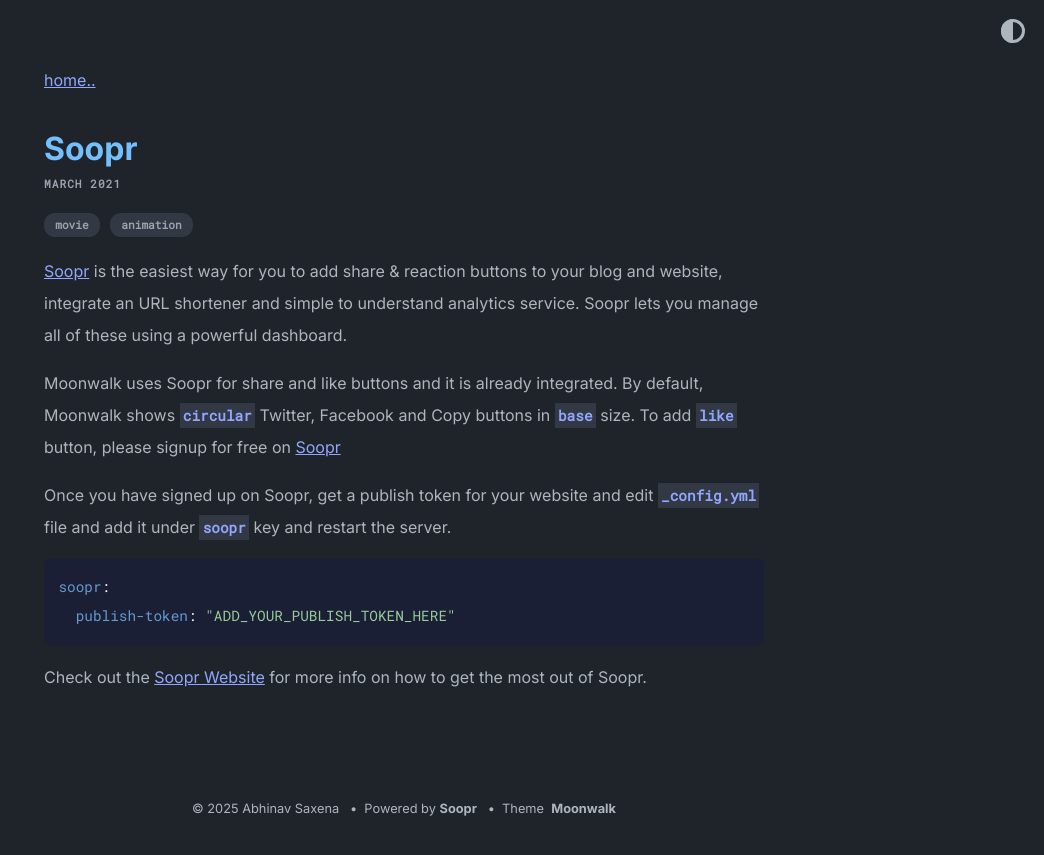
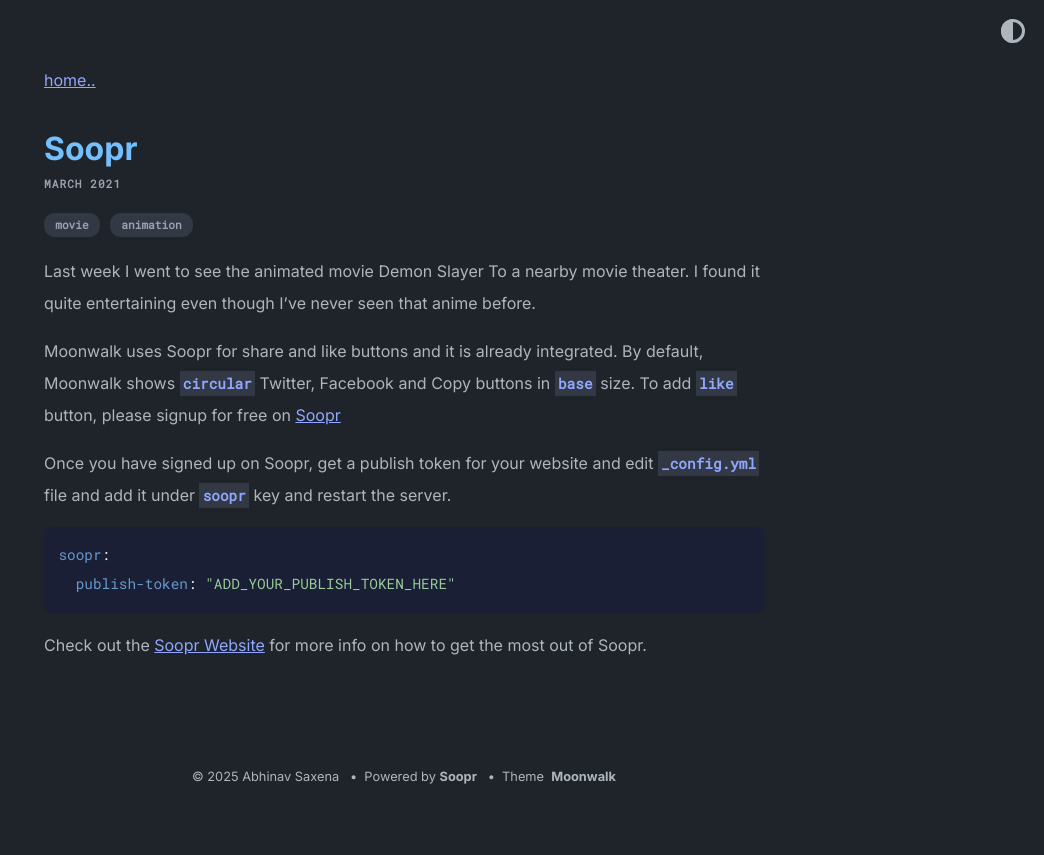
Before and after one commit to leejw4521/leejw4521.github.com, a Jekyll site: the page built from _posts/2021-03-04-soopr.md, in a window 1280 px wide. Shown: the top 855 px of the page, without its empty margins (236-1280 px from the left). Built offline with Jekyll 4.4.1, drawn with Linux system fonts in a browser that asks for light colours.

Commit message:
Update 2021-03-04-soopr.md

```diff
--- a/_posts/2021-03-04-soopr.md
+++ b/_posts/2021-03-04-soopr.md
@@ -3,7 +3,7 @@ layout: post
 tags: [movie, animation]
 ---
 
-[Soopr][soopr-website] is the easiest way for you to add share & reaction buttons to your blog and website, integrate an URL shortener and simple to understand analytics service. Soopr lets you manage all of these using a powerful dashboard.
+Last week I went to see the animated movie Demon Slayer To a nearby movie theater. I found it quite entertaining even though I've never seen that anime before.
 
 Moonwalk uses Soopr for share and like buttons and it is already integrated. By default, Moonwalk shows `circular` Twitter, Facebook and Copy buttons in `base` size. To add `like` button, please signup for free on [Soopr][soopr-website]
 
```
